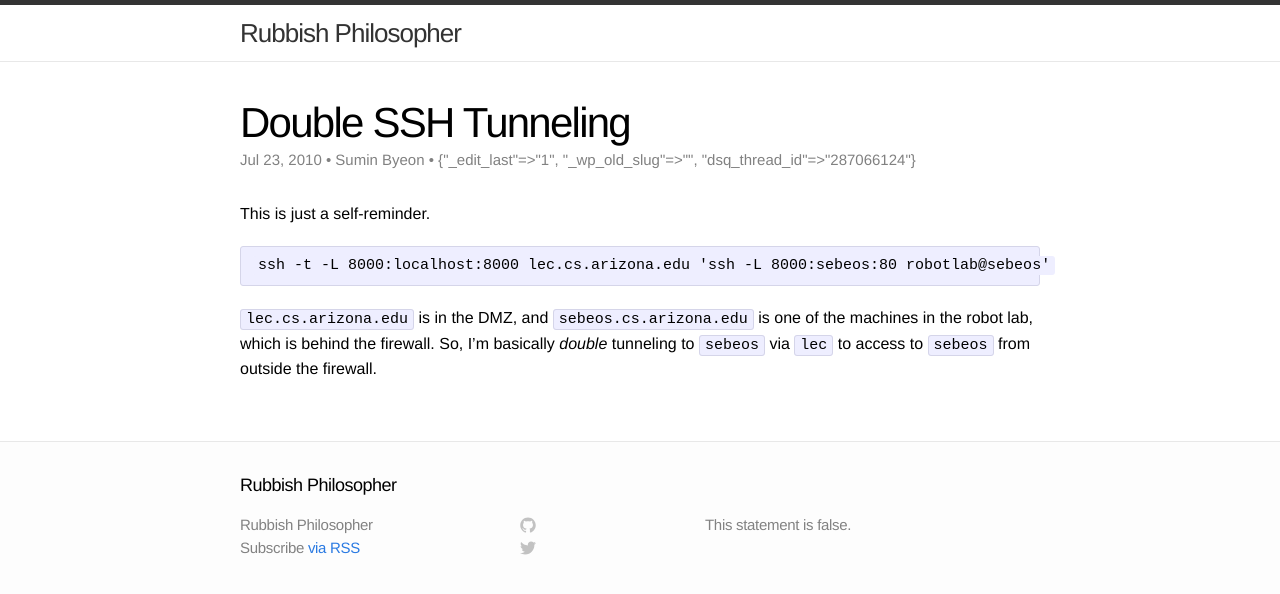
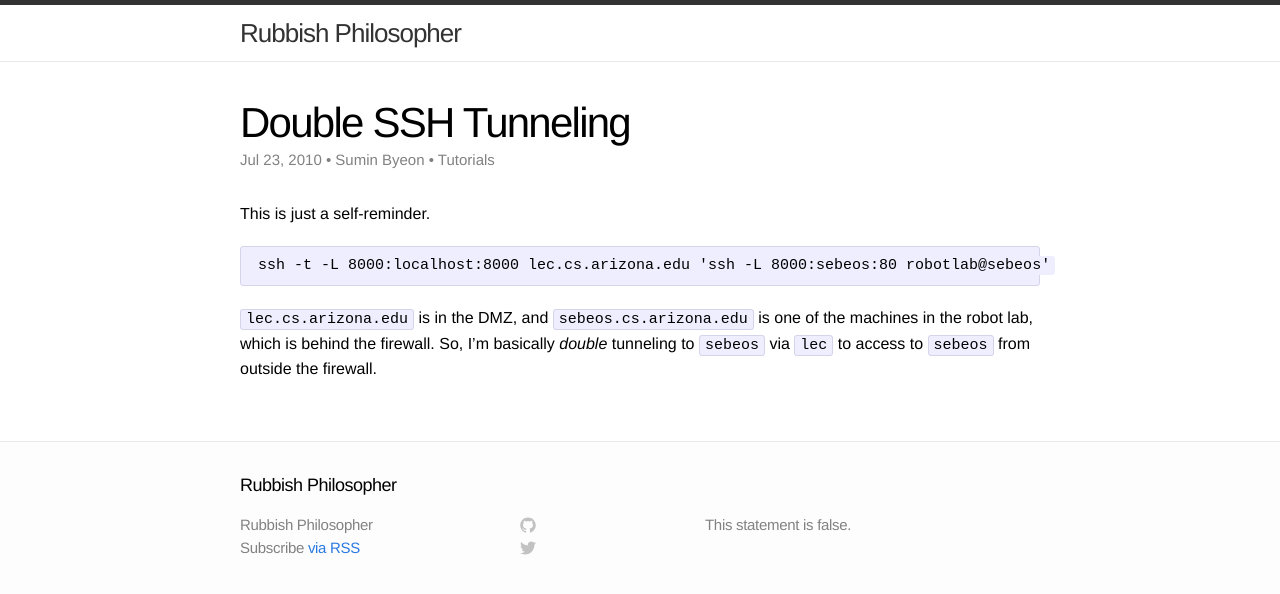
Before and after one commit to suminb/blog-suminb-com, a Jekyll site: the page built from _posts/2010-07-23-double-ssh-tunneling.markdown, in a window 1280 px wide. Shown: the top 594 px of the page. Built offline with Jekyll 4.4.1, drawn with Linux system fonts in a browser that asks for light colours.

Commit message:
Showing categories.

```diff
--- a/_layouts/post.html
+++ b/_layouts/post.html
@@ -7,7 +7,7 @@ layout: default
     <h1>{{ page.title }}</h1>
     <p class="meta">{{ page.date | date: "%b %-d, %Y" }}
     {% if page.author and page.author.first_name %} • {{ page.author.first_name }} {{ page.author.last_name }}{% elsif page.author %} • {{ page.author }}{% endif %}
-    {% if page.meta %} • {{ page.meta }}{% endif %}</p>
+    {% if page.categories %} • {{ page.categories | join: ', ' }}{% endif %}</p>
   </header>
 
   <article class="post-content">
```
